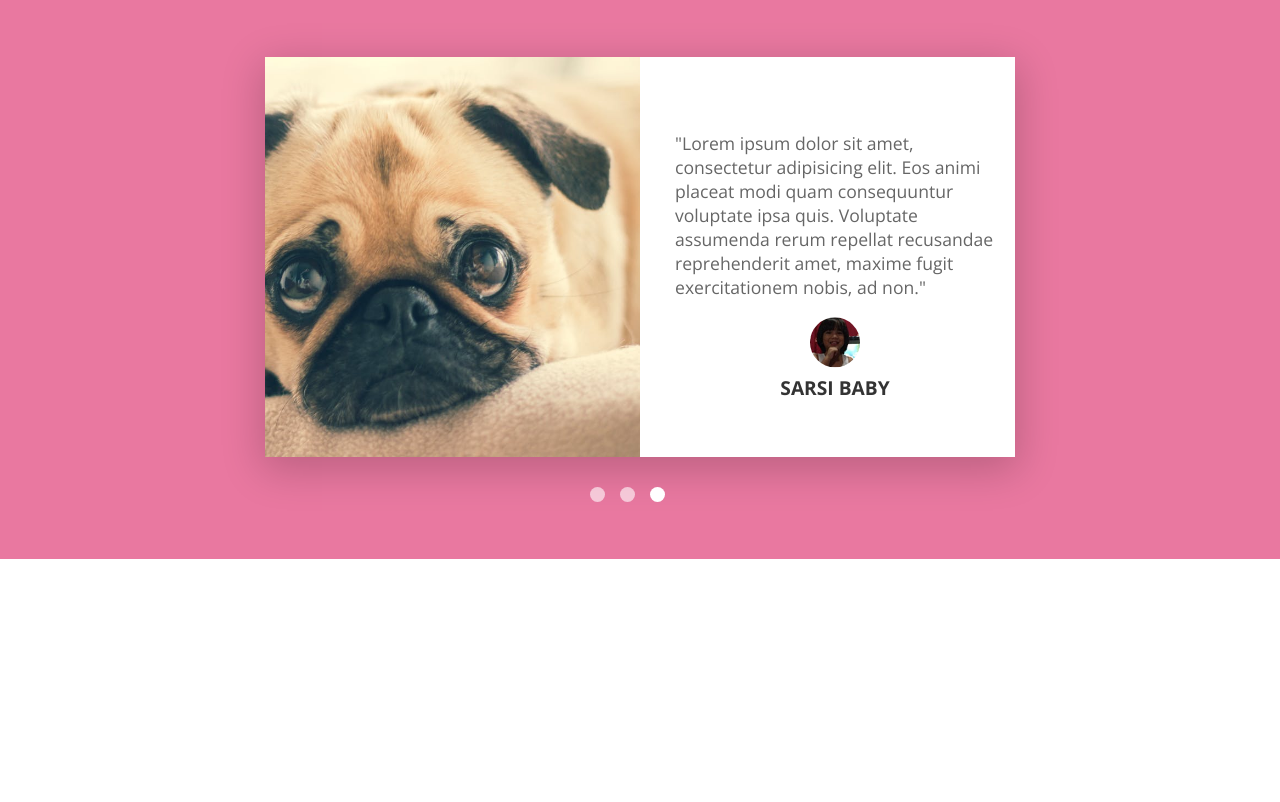
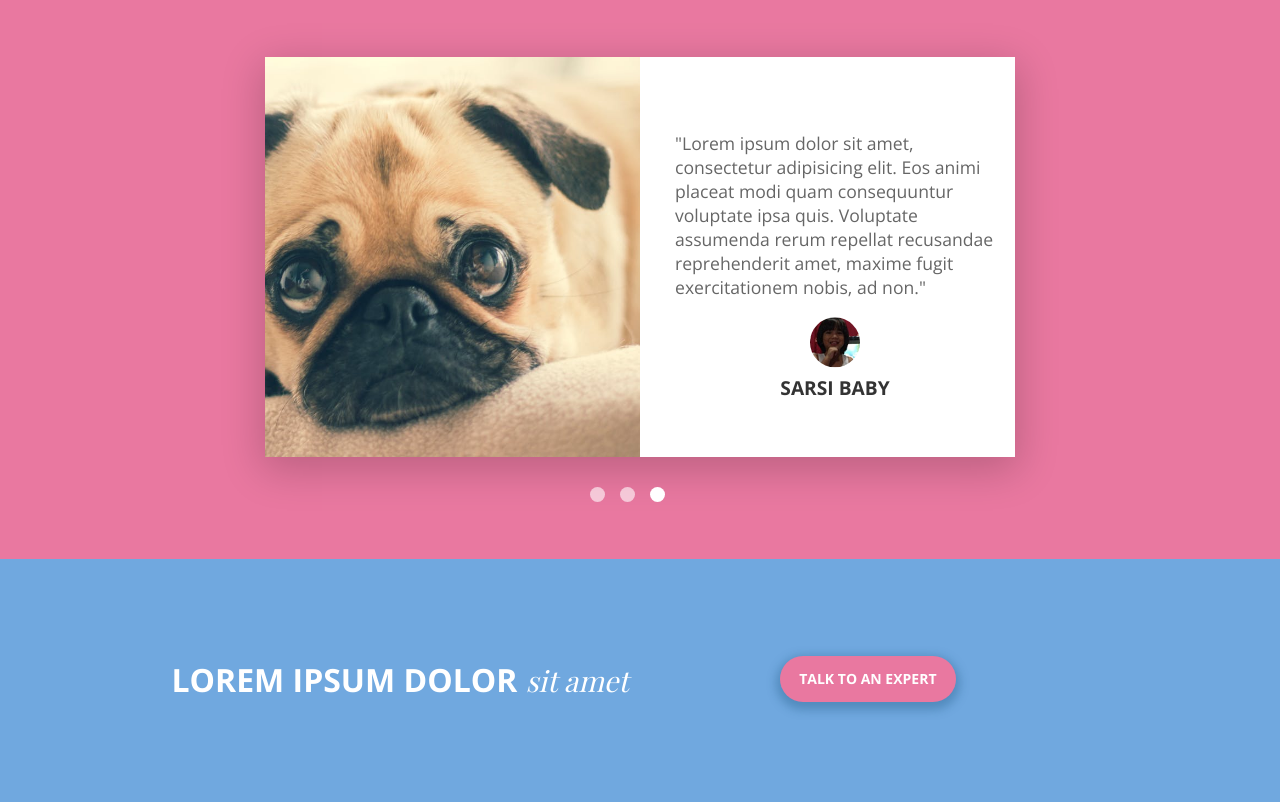
Before and after one commit to ramojej/harp-of-heavens-kennel, a website: page app/index.html in a window 1280 px wide. Shown: the part 3125-3927 px from the top of the page. Before the commit the page ends 3684 px from the top, so only its background shows below. Drawn offline with nearby package versions, Linux system fonts and the light colour scheme; a web font is replaced by a local one.

Commit message:
Created and finished talk to an expert section

```diff
--- /dev/null
+++ b/app/assets/styles/modules/_talk.css
@@ -0,0 +1,21 @@
+.talk-to-expert {
+    background-color: $mainBlue;
+
+    h2 {
+        color: #fff;
+        text-align: center;
+        font-size: 2rem;
+    }
+
+    p {
+        font-weight: bold;
+        display: block;
+        width: 200px;
+        margin: -10px auto 10px;
+
+        @mixin atLarge {
+            margin: 0 auto;
+        }
+
+    }
+}
--- a/app/assets/styles/modules/_wrapper.css
+++ b/app/assets/styles/modules/_wrapper.css
@@ -12,6 +12,11 @@
 
 	&--medium {
 		max-width: 1100px;
+		margin: 0 auto;
+	}
+
+	&--talk {
+		max-width: 960px;
 		margin: 0 auto;
 	}
 
--- a/app/assets/styles/styles.css
+++ b/app/assets/styles/styles.css
@@ -15,3 +15,4 @@
 @import "modules/_welcome.css";
 @import "modules/_why-us.css";
 @import "modules/_testimonials.css";
+@import "modules/_talk.css";
--- a/app/index.html
+++ b/app/index.html
@@ -238,6 +238,21 @@
 		</section>
 		<!-- END TESTIMONIALS SECTION -->
 
+		<!-- START TALK TO AN EXPERT -->
+		<section class="page-section talk-to-expert">
+			<div class="wrapper--talk">
+				<div class="row">
+					<div class="row__large-6">
+						<h2 class="headline">LOREM IPSUM DOLOR <span>sit amet</span></h2>
+					</div>
+					<div class="row__large-6">
+						<p><a href="" class="btn btn--pink btn--shadow">TALK TO AN EXPERT</a></p>
+					</div>
+				</div>
+			</div>
+		</section>
+		<!-- END TALK TO AN EXPERT -->
+
 	<script src="temp/scripts/App.js"></script>
 	</body>
 </html>
--- a/app/temp/styles/styles.css
+++ b/app/temp/styles/styles.css
@@ -1043,6 +1043,11 @@ p {
   margin: 0 auto;
 }
 
+.wrapper--talk {
+  max-width: 960px;
+  margin: 0 auto;
+}
+
 .wrapper--no-padding {
   padding-left: 0;
   padding-right: 0;
@@ -1578,3 +1583,29 @@ p {
   width: 100px;
   margin: 30px auto 0;
 }
+
+.talk-to-expert {
+    background-color: #70a8df;
+}
+
+.talk-to-expert h2 {
+  color: #fff;
+  text-align: center;
+  font-size: 2rem;
+}
+
+.talk-to-expert p {
+  font-weight: bold;
+  display: block;
+  width: 200px;
+  margin: -10px auto 10px;
+}
+
+/* 1200 px or larger */
+
+@media (min-width: 1010px) {
+
+  .talk-to-expert p {
+    margin: 0 auto;
+  }
+}
```
